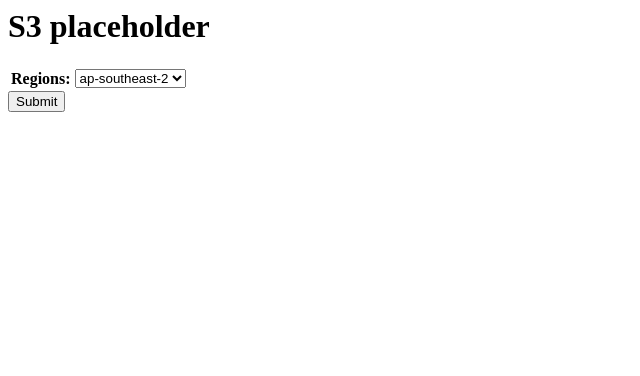
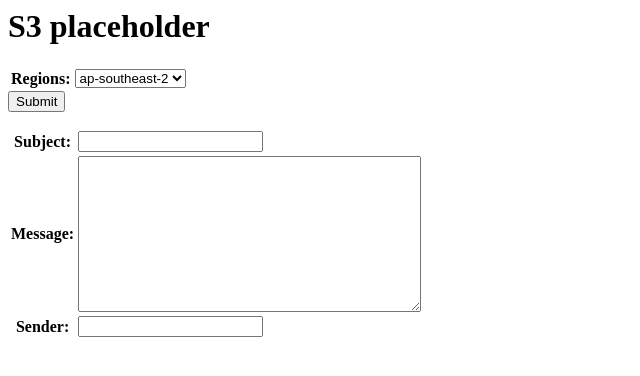
Before and after one commit to markdmurray/aws_frontend, a Django app: page /s3/ in a window 1280 px wide. Shown: the top 376 px of the page, without its empty margins (0-640 px from the left). Run offline with Django 3.2, Linux system fonts and the light colour scheme.

Commit message:
working on forms, add textfield

```diff
--- a/s3lists/forms.py
+++ b/s3lists/forms.py
@@ -1,7 +1,13 @@
-from django.forms import ModelForm
-from .models import ListRegions
+from django.forms import ModelForm, Textarea
+from django import forms
+from .models import ListRegions, TextUpload
 
 class ListRegionsForm(ModelForm):
     class Meta:
         model = ListRegions
         fields = ['regions']
+
+class TextRegionsForm(forms.Form):
+    subject = forms.CharField(max_length=100)
+    message = forms.CharField(widget=forms.Textarea)
+    sender = forms.EmailField()
--- a/s3lists/models.py
+++ b/s3lists/models.py
@@ -9,3 +9,6 @@ region_list = (('ap-southeast-1', 'ap-southeast-2'),
 
 class ListRegions(models.Model):
     regions = models.CharField(max_length=20, choices=region_list, default='no region')
+
+class TextUpload(models.Model):
+    upload =  models.CharField(max_length=200, choices=region_list)
--- a/s3lists/templates/index.html
+++ b/s3lists/templates/index.html
@@ -13,3 +13,7 @@
 <input type="submit" value="Submit"/>
 <input type="hidden" name="region" value="form.regions"/>
 </form>
+
+<form>
+    <table>{{ text }}</table>
+</form>
--- a/s3lists/views.py
+++ b/s3lists/views.py
@@ -1,7 +1,7 @@
 from django.shortcuts import render
 from django.views.generic import CreateView
 from .models import ListRegions
-from .forms import ListRegionsForm
+from .forms import ListRegionsForm, TextRegionsForm
 import boto3
 # Create your views here.
 
@@ -31,5 +31,6 @@ def check_bucket_in_region(request):
             return render(request, 'index.html', context={'form':form, 'response':response})
     else:
         form = ListRegionsForm
+        text = TextRegionsForm
 
-    return render(request, 'index.html', context={ 'form':form })
+    return render(request, 'index.html', context={ 'form':form, 'text':text })
```
